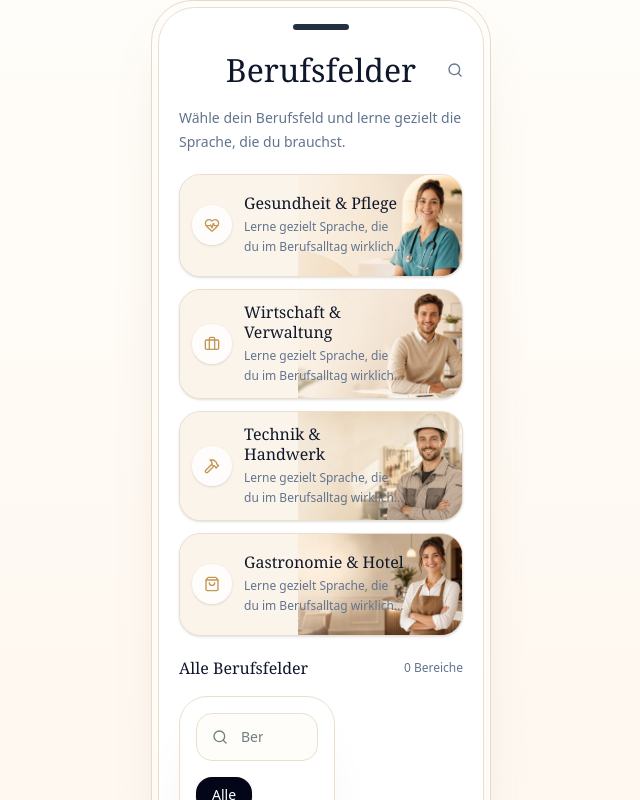
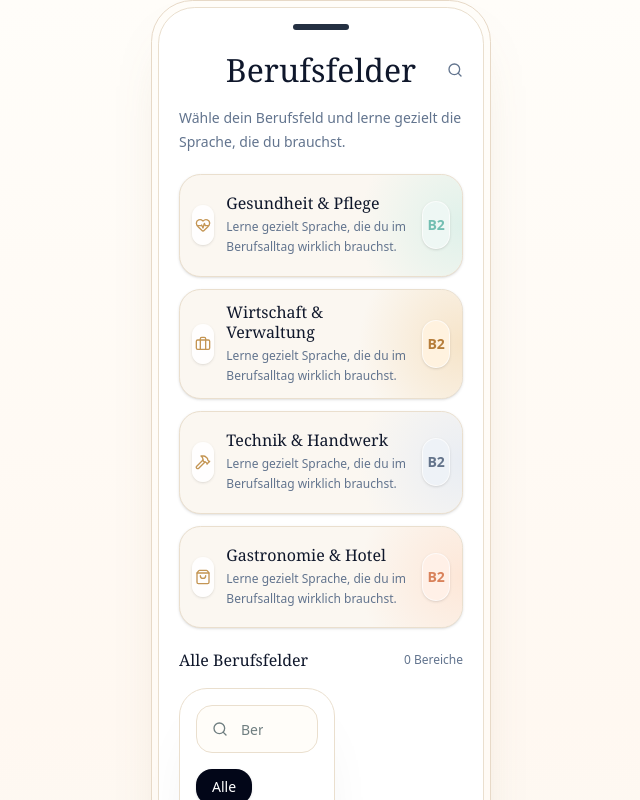
Before and after one commit to tkaracam/berufsspracheb2, a Next.js app: page /berufsfelder in a window 1280 px wide. Shown: the top 800 px of the page, without its empty margins (319-959 px from the left). Built offline with nearby package versions, Linux system fonts and the light colour scheme; no server answers; the database is empty.

Commit message:
Remove concept27 photos from site

```diff
--- a/app/(learn)/trainer/page.tsx
+++ b/app/(learn)/trainer/page.tsx
@@ -1,4 +1,3 @@
-import Image from "next/image";
 import Link from "next/link";
 import { Heart, MessageCircle, Mic, Settings2 } from "lucide-react";
 import { APP_NAME } from "@/lib/constants";
@@ -22,8 +21,8 @@ export default function TrainerPage() {
 
       <div className="mt-5 rounded-[1.45rem] border border-[#f0e5d8] bg-white p-4 shadow-sm">
         <div className="flex items-center gap-4">
-          <div className="relative h-20 w-20 overflow-hidden rounded-full bg-[#f6eee3]">
-            <Image src="/concept27/trainer-lea.png" alt="Trainerin Lea Schneider" fill className="object-cover" />
+          <div className="flex h-20 w-20 items-center justify-center rounded-full bg-[linear-gradient(180deg,#eef7f4_0%,#fff2e8_100%)] text-[1.55rem] font-semibold text-[#73beb2] shadow-sm">
+            LS
           </div>
           <div className="flex-1">
             <p className="text-xs text-slate-400">Deine Trainerin</p>
--- a/app/(public)/berufsfelder/page.tsx
+++ b/app/(public)/berufsfelder/page.tsx
@@ -1,4 +1,3 @@
-import Image from "next/image";
 import Link from "next/link";
 import { Briefcase, HeartPulse, Hammer, Search, ShoppingBag } from "lucide-react";
 import { APP_NAME } from "@/lib/constants";
@@ -11,10 +10,10 @@ import { MobileTabs } from "@/components/concept27/mobile-tabs";
 export const metadata = { title: `Berufsfelder – ${APP_NAME}` };
 
 const featuredAssets = [
-  { title: "Gesundheit & Pflege", image: "/concept27/beruf-healthcare.png", icon: HeartPulse },
-  { title: "Wirtschaft & Verwaltung", image: "/concept27/beruf-office.png", icon: Briefcase },
-  { title: "Technik & Handwerk", image: "/concept27/beruf-technical.png", icon: Hammer },
-  { title: "Gastronomie & Hotel", image: "/concept27/beruf-hospitality.png", icon: ShoppingBag },
+  { title: "Gesundheit & Pflege", icon: HeartPulse, accent: "mint" as const },
+  { title: "Wirtschaft & Verwaltung", icon: Briefcase, accent: "sand" as const },
+  { title: "Technik & Handwerk", icon: Hammer, accent: "slate" as const },
+  { title: "Gastronomie & Hotel", icon: ShoppingBag, accent: "peach" as const },
 ];
 
 export default async function BerufsfelderPage() {
@@ -43,18 +42,44 @@ export default async function BerufsfelderPage() {
         {featured.map((item) => {
           const Icon = item.icon;
           return (
-            <Link key={item.title} href={item.href} className="group relative block overflow-hidden rounded-[1.35rem] border border-[#eadfce] bg-[#fbf4ea] shadow-sm">
-              <div className="absolute inset-y-0 left-0 z-10 w-[58%] bg-[linear-gradient(90deg,rgba(251,244,234,0.98),rgba(251,244,234,0.92),rgba(251,244,234,0))]" />
+            <Link
+              key={item.title}
+              href={item.href}
+              className="group relative block overflow-hidden rounded-[1.35rem] border border-[#eadfce] bg-[#fbf7f1] shadow-sm"
+            >
+              <div
+                className={`absolute inset-0 ${
+                  item.accent === "sand"
+                    ? "bg-[radial-gradient(circle_at_right,#f6e4c9,transparent_36%)]"
+                    : item.accent === "slate"
+                      ? "bg-[radial-gradient(circle_at_right,#e9edf3,transparent_36%)]"
+                      : item.accent === "peach"
+                        ? "bg-[radial-gradient(circle_at_right,#fde7d8,transparent_36%)]"
+                        : "bg-[radial-gradient(circle_at_right,#dff1ea,transparent_36%)]"
+                }`}
+              />
               <div className="relative z-20 flex min-h-[6.3rem] items-center gap-3 p-3">
-                <div className="flex h-10 w-10 items-center justify-center rounded-full bg-white/80 text-[#c49553] shadow-sm">
+                <div className="flex h-10 w-10 items-center justify-center rounded-full bg-white/90 text-[#c49553] shadow-sm">
                   <Icon className="h-4 w-4" />
                 </div>
-                <div className="max-w-[10rem]">
+                <div className="max-w-[11.5rem]">
                   <p className="text-[1rem] leading-5 text-slate-900 [font-family:Georgia,serif]">{item.title}</p>
                   <p className="mt-1 line-clamp-2 text-xs leading-5 text-slate-500">{item.description}</p>
                 </div>
+                <div
+                  className={`ml-auto flex h-12 w-12 items-center justify-center rounded-2xl border border-white/70 text-sm font-semibold shadow-sm ${
+                    item.accent === "sand"
+                      ? "bg-[#fff2df] text-[#b67d3a]"
+                      : item.accent === "slate"
+                        ? "bg-[#eef2f7] text-[#64748b]"
+                        : item.accent === "peach"
+                          ? "bg-[#fff0e7] text-[#d9825b]"
+                          : "bg-[#eef7f4] text-[#73beb2]"
+                  }`}
+                >
+                  B2
+                </div>
               </div>
-              <Image src={item.image} alt={item.title} width={1400} height={700} className="absolute inset-y-0 right-0 h-full w-[58%] object-cover object-center transition-transform duration-300 group-hover:scale-105" />
             </Link>
           );
         })}
--- a/app/(public)/page.tsx
+++ b/app/(public)/page.tsx
@@ -1,4 +1,3 @@
-import Image from "next/image";
 import Link from "next/link";
 import { ArrowRight, BookOpen, Briefcase, MessageCircle, Sparkles } from "lucide-react";
 import { APP_NAME } from "@/lib/constants";
@@ -97,16 +96,38 @@ export default async function HomePage() {
               </p>
             </div>
 
-            <div className="relative mt-6 overflow-hidden rounded-[2rem] bg-[linear-gradient(180deg,#eef6ef_0%,#fdf5ea_100%)] p-4">
-              <div className="absolute bottom-0 left-[-0.5rem] h-40 w-40 rounded-full bg-[#dceee7]" />
+            <div className="relative mt-6 overflow-hidden rounded-[2rem] bg-[linear-gradient(180deg,#eef6ef_0%,#fdf5ea_100%)] p-5">
+              <div className="absolute -left-6 bottom-0 h-40 w-40 rounded-full bg-[#dceee7]" />
+              <div className="absolute right-4 top-6 h-28 w-28 rounded-full bg-[#fff5e8]" />
               <div className="absolute bottom-4 right-4 h-24 w-24 rounded-[1.7rem] border border-[#e4d3bf] bg-white/35" />
-              <Image
-                src="/concept27/home-hero-woman.png"
-                alt="Berufssprache B2"
-                width={920}
-                height={1600}
-                className="relative z-10 h-[280px] w-full object-contain object-bottom"
-              />
+              <div className="relative z-10 flex min-h-[280px] flex-col justify-between rounded-[1.65rem] border border-white/70 bg-white/45 p-5 backdrop-blur-[1px]">
+                <div className="flex items-center justify-between">
+                  <div>
+                    <p className="text-xs uppercase tracking-[0.24em] text-slate-400">
+                      Start
+                    </p>
+                    <p className="mt-2 text-[1.55rem] leading-tight text-slate-900 [font-family:Georgia,serif]">
+                      Ruhig lernen.
+                      <br />
+                      Sicher anwenden.
+                    </p>
+                  </div>
+                  <div className="flex h-12 w-12 items-center justify-center rounded-2xl bg-[#73beb2] text-lg font-semibold text-white">
+                    B2
+                  </div>
+                </div>
+
+                <div className="grid gap-3">
+                  <div className="rounded-[1.2rem] bg-white/75 p-3 shadow-sm">
+                    <p className="text-sm text-slate-900">Fachwortschatz</p>
+                    <p className="mt-1 text-xs text-slate-500">Praxisnah und verständlich aufgebaut</p>
+                  </div>
+                  <div className="rounded-[1.2rem] bg-white/75 p-3 shadow-sm">
+                    <p className="text-sm text-slate-900">Kommunikation</p>
+                    <p className="mt-1 text-xs text-slate-500">Direkte Redemittel für echte Situationen</p>
+                  </div>
+                </div>
+              </div>
             </div>
 
             <div className="mt-5 grid gap-3">
```
